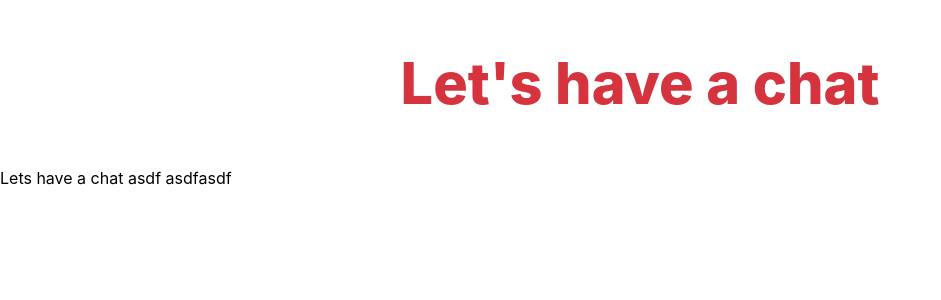
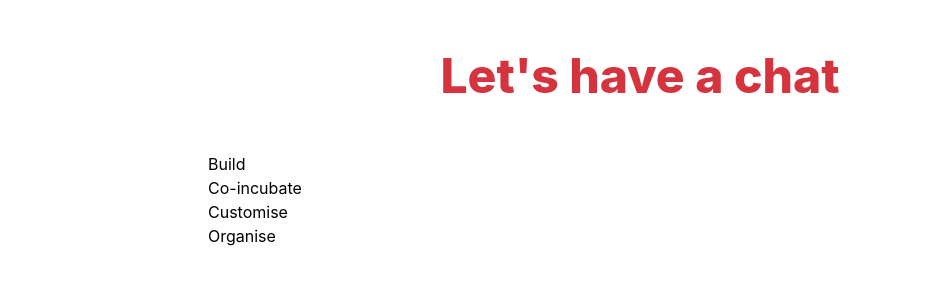
Before and after one commit to naylinnoo/codigo-demo, a Next.js app: page /footer in a window 1280 px wide. Shown: the top 300 px of the page, without its empty margins (0-941 px from the left). Built offline with nearby package versions, Linux system fonts and the light colour scheme.

Commit message:
added footer

```diff
--- a/pages/footer.js
+++ b/pages/footer.js
@@ -4,13 +4,24 @@ import styles from '../styles/Footer.module.css'
 
 export default function Footer() {
     return (
-        <div className={' bg-white w-full'}>
-            <div className={'p-10 text-center'}>
+        <div className={' bg-white w-full my-10 '}>
+            <div className={'text-center'}>
                 <span className={styles.title}>Let's have a chat</span>
             </div>
-     Lets have a chat
-     asdf
-     asdfasdf
+            <div className={'grid 2xl:grid-cols-4 lg:grids-col-4 md:grid-cols-1 sm:grid-cols-1 grid-flow-row-dense pt-10 px-52'}>
+                <div className={'col-span-1'}>
+                    Build
+                </div>
+                <div className={'col-span-1'}>
+                    Co-incubate
+                </div>
+                <div className={'col-span-1'}>
+                    Customise
+                </div>
+                <div className={'col-span-1'}>
+                    Organise
+                </div>
+            </div>
         </div>
 
         )
--- a/styles/Footer.module.css
+++ b/styles/Footer.module.css
@@ -1,6 +1,6 @@
 .title{
     font-weight: 800;
-    font-size: 3.6rem;
+    font-size: 3rem;
     color: #d5333e;
     text-align: center;
 }
```
